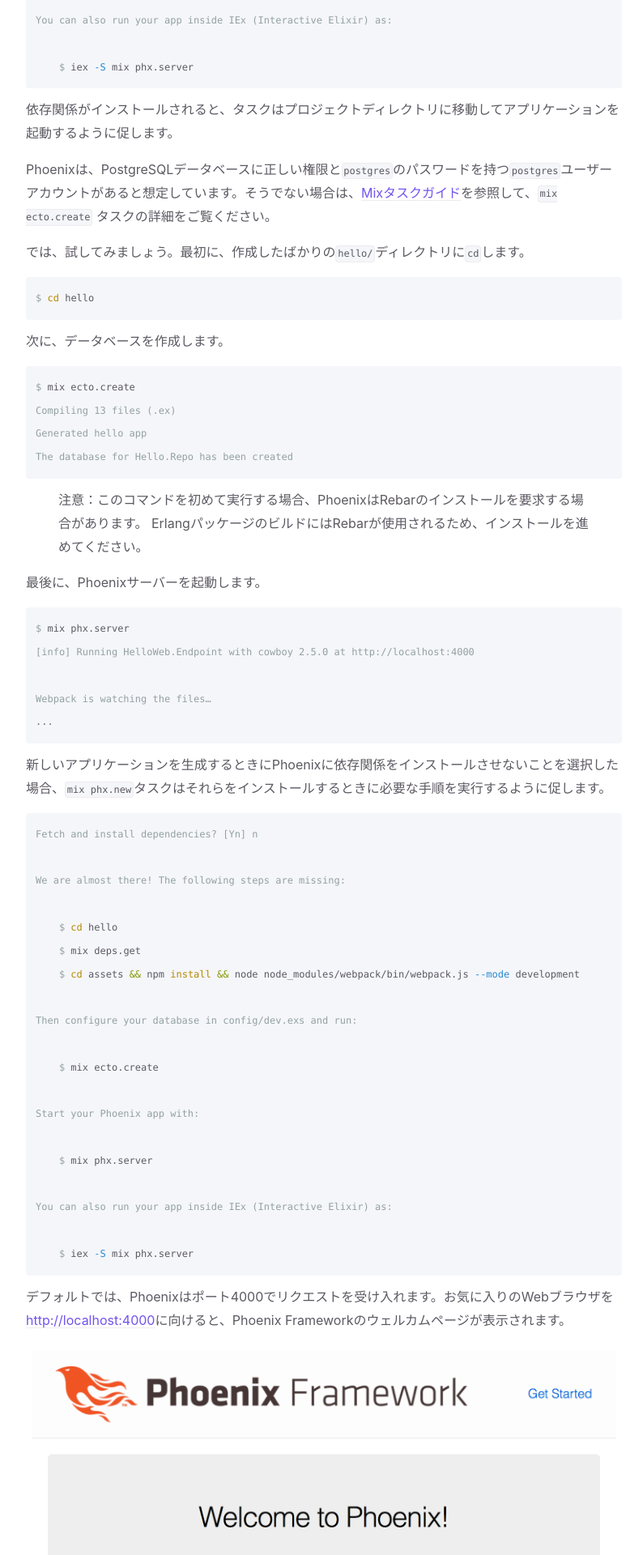
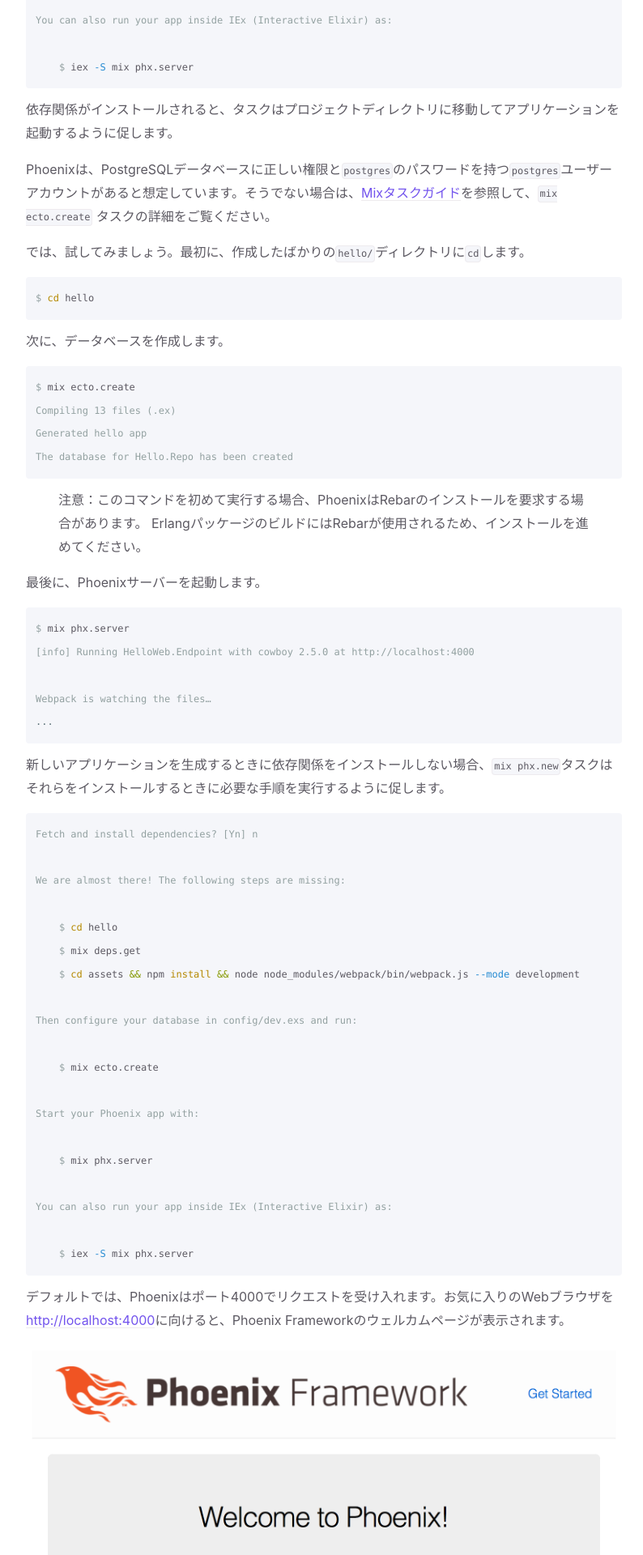
Before and after one commit to fukuoka-ex/phoenix-guide-ja, a Jekyll site: the page built from guides/1.4/up_and_running.md, in a window 1280 px wide. Shown: the part 2013-3933 px from the top of the page at 81% size, without its empty margins (372-1166 px from the left). Built offline with Jekyll 4.4.1, drawn with Linux system fonts in a browser that asks for light colours.

Commit message:
fix translate

````diff
--- a/guides/1.4/up_and_running.md
+++ b/guides/1.4/up_and_running.md
@@ -99,7 +99,7 @@ Webpack is watching the files…
 ...
 ```
 
-新しいアプリケーションを生成するときにPhoenixに依存関係をインストールさせないことを選択した場合、`mix phx.new`タスクはそれらをインストールするときに必要な手順を実行するように促します。
+新しいアプリケーションを生成するときに依存関係をインストールしない場合、`mix phx.new`タスクはそれらをインストールするときに必要な手順を実行するように促します。
 
 
 ```console
````
